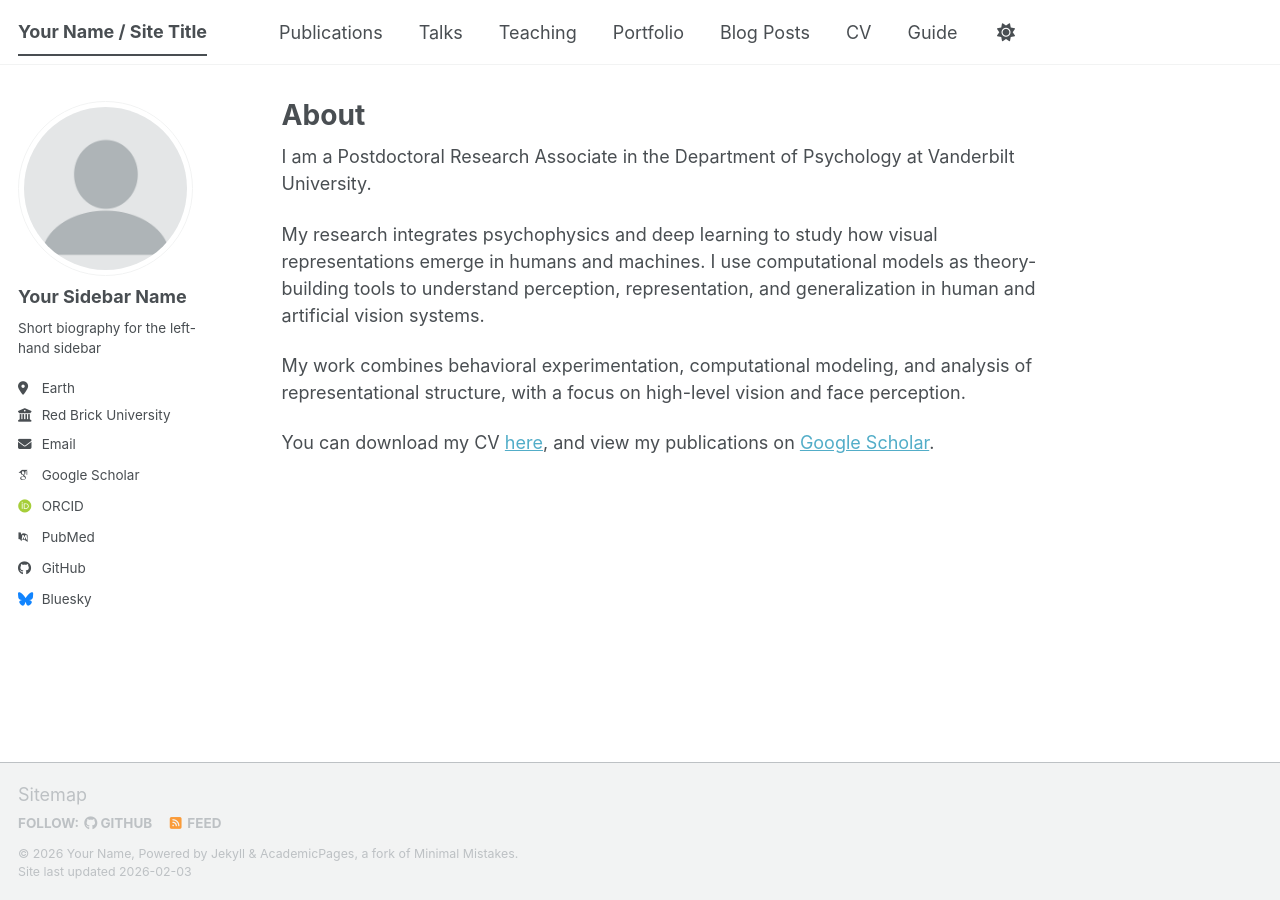
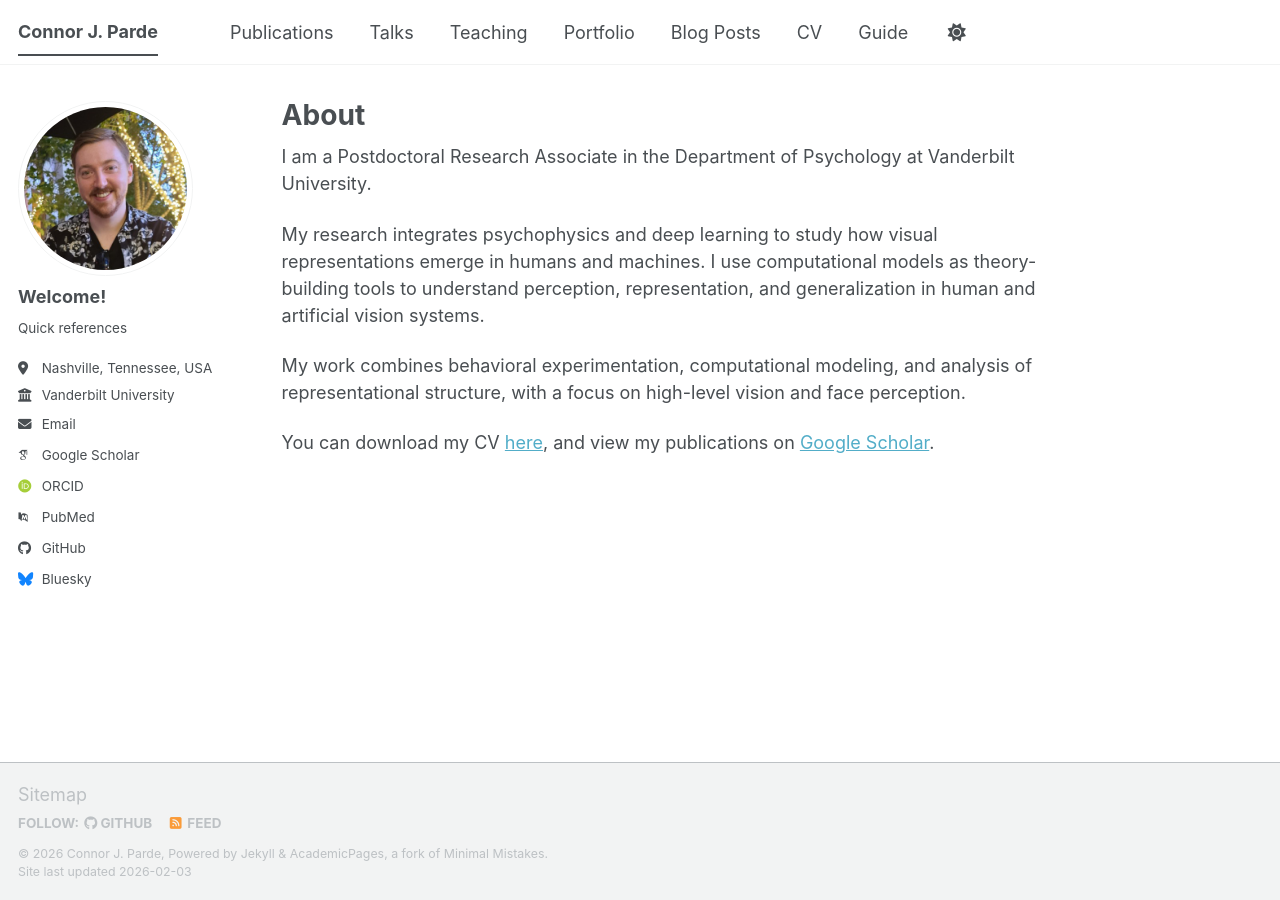
Before and after one commit to connorparde/connorparde.github.io, a Jekyll site: the page built from _pages/about.md, in a window 1280 px wide. Built offline with Jekyll 4.4.1, drawn with Linux system fonts in a browser that asks for light colours; some web fonts are replaced; a script bundle is joined from its source files by our own code; library files that are not in the unit come from our copies.

Commit message:
Update _config.yml

```diff
--- a/_config.yml
+++ b/_config.yml
@@ -9,10 +9,10 @@
 # Basic Site Settings
 locale                   : "en-US"
 site_theme               : "default" # The available themes options are "default", "air", "sunrise", "mint", "dirt" and "contrast"
-title                    : "Your Name / Site Title"
+title                    : "Connor J. Parde"
 title_separator          : "-"
-name                     : &name "Your Name"
-description              : &description "Your Name's academic portfolio"   # Update this with a general description of your site, this is the default if not overridden by a page
+name                     : &name "Connor J. Parde"
+description              : &description "Academic portfolio for Connor J. Parde"   # Update this with a general description of your site, this is the default if not overridden by a page
 url                      : https://academicpages.github.io # The base hostname & protocol for your site e.g. "https://[your GitHub username].github.io",
                                                            # or if you already have some other page hosted on Github then use "https://[your GitHub username].github.io/[Your Repo Name]"
 baseurl                  : "" # the subpath of your site, e.g. "/blog"
@@ -23,14 +23,14 @@ repository               : "academicpages/academicpages.github.io"
 #               Additional customization can be done by editing /_includes/author-profile.html
 author:
   # Biographic information
-  avatar           : "profile.png"
-  name             : "Your Sidebar Name"
+  avatar           : "connor_headshot.jpeg"
+  name             : "Welcome!"
   pronouns         : # example: "she/her"
-  bio              : "Short biography for the left-hand sidebar"
-  location         : "Earth"
-  employer         : "Red Brick University"
+  bio              : "Quick references"
+  location         : "Nashville, Tennessee, USA"
+  employer         : "Vanderbilt University"
   uri              : # URL
-  email            : "none@example.org"
+  email            : "connor.parde@vanderbilt.edu"
 
   # Academic websites
   academia         : # URL
```
